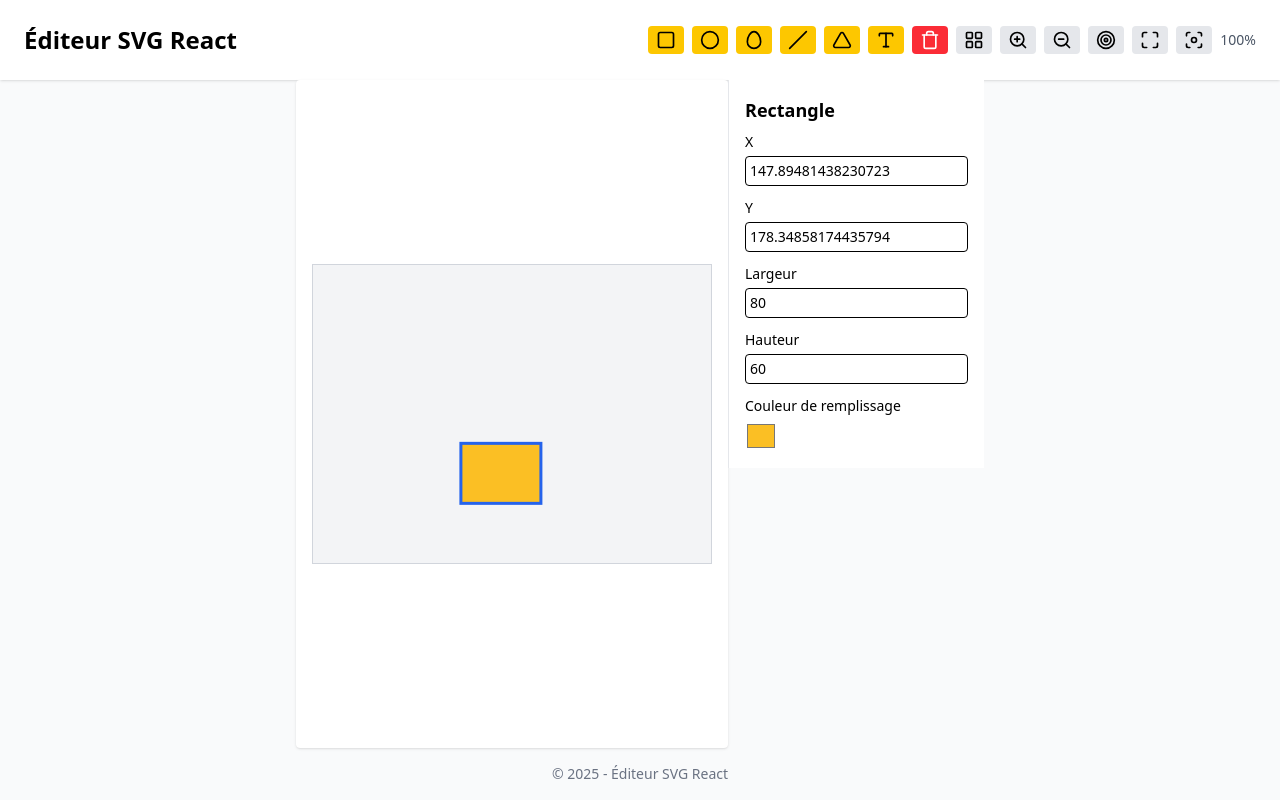
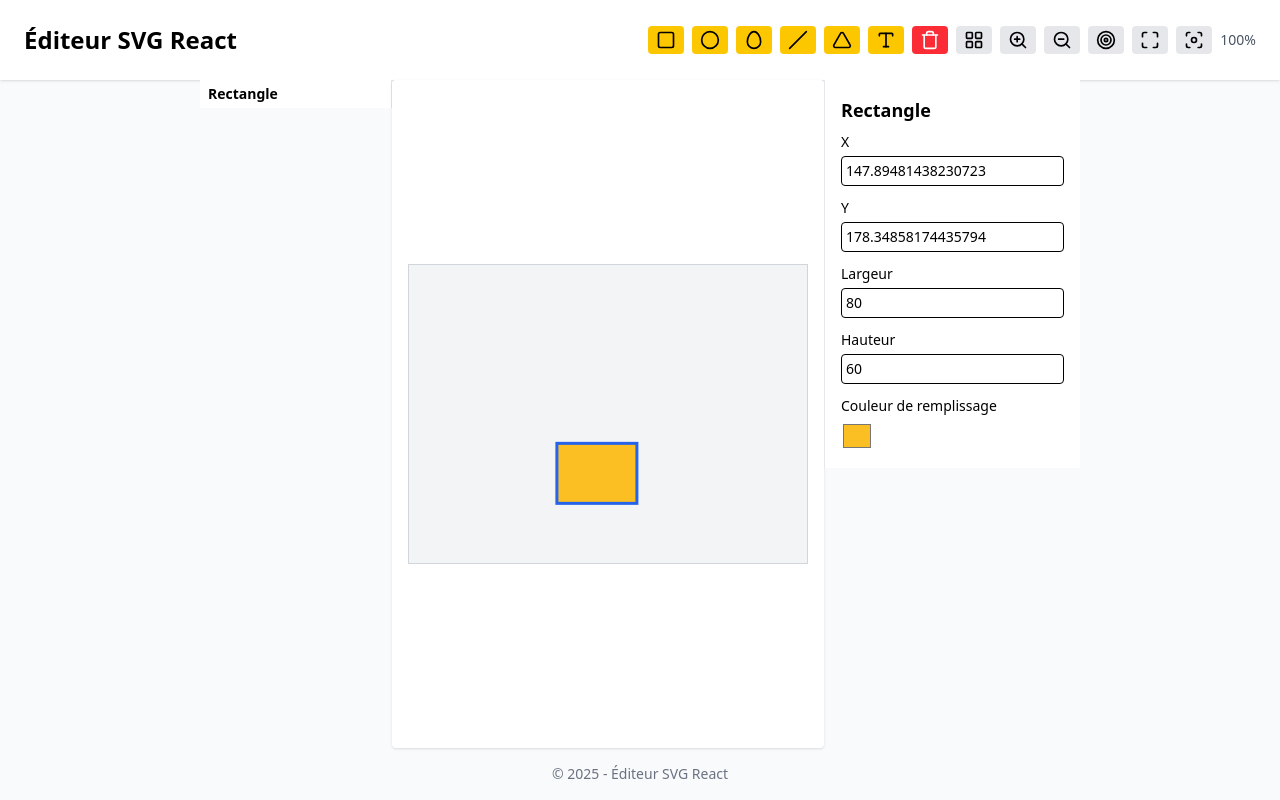
Before and after one commit to jlg-formation/mon-editeur-svg, a React (Vite) app: page / in a window 1280 px wide. Both pictures are taken after a click on the button 666 px from the left and 40 px from the top of the page. Built offline with nearby package versions, Linux system fonts and the light colour scheme.

Commit message:
feat: add outline view and multi-selection
Co-authored-by: OpenAI Codex for JLG <codex@openai.com>

```diff
--- a/src/App.tsx
+++ b/src/App.tsx
@@ -1,17 +1,22 @@
 import { useEffect } from 'react'
 import Toolbar from './features/svg/Toolbar'
 import SvgCanvas from './features/svg/SvgCanvas'
+import OutlinePanel from './features/svg/OutlinePanel'
 import ShapePropertiesPanel from './features/svg/ShapePropertiesPanel'
 import { useSvgStore } from './features/svg/store'
-import { computeFitView, getShapeBounds, getShapesBounds } from './features/svg/utils'
+import {
+  computeFitView,
+  getShapeBounds,
+  getShapesBounds,
+} from './features/svg/utils'
 
 export default function App() {
   const shapes = useSvgStore((s) => s.shapes)
-  const selectedId = useSvgStore((s) => s.selectedId)
+  const selectedIds = useSvgStore((s) => s.selectedIds)
   const setZoom = useSvgStore((s) => s.setZoom)
   const setPan = useSvgStore((s) => s.setPan)
 
-  const selectedShape = shapes.find((s) => s.id === selectedId) || null
+  const selectedShape = shapes.find((s) => s.id === selectedIds[0]) || null
 
   useEffect(() => {
     const handler = (e: KeyboardEvent) => {
@@ -22,7 +27,11 @@ export default function App() {
       } else if (e.shiftKey && e.key === '1') {
         e.preventDefault()
         if (shapes.length > 0) {
-          const { zoom, pan } = computeFitView(getShapesBounds(shapes), 400, 300)
+          const { zoom, pan } = computeFitView(
+            getShapesBounds(shapes),
+            400,
+            300,
+          )
           setZoom(zoom)
           setPan(pan)
         }
@@ -50,6 +59,7 @@ export default function App() {
         <Toolbar />
       </header>
       <main className="flex flex-1 items-stretch justify-center">
+        <OutlinePanel />
         <div className="flex items-center rounded bg-white p-4 shadow">
           <SvgCanvas />
         </div>
--- /dev/null
+++ b/src/features/svg/OutlinePanel.tsx
@@ -0,0 +1,45 @@
+import { useSvgStore } from './store'
+import type { SvgShape } from './types'
+
+const LABELS: Record<SvgShape['type'], string> = {
+  rect: 'Rectangle',
+  circle: 'Cercle',
+  ellipse: 'Ellipse',
+  line: 'Ligne',
+  polygon: 'Polygone',
+  text: 'Texte',
+}
+
+export default function OutlinePanel() {
+  const shapes = useSvgStore((s) => s.shapes)
+  const selectedIds = useSvgStore((s) => s.selectedIds)
+  const toggle = useSvgStore((s) => s.toggleShapeSelection)
+
+  return (
+    <aside
+      aria-label="Outline"
+      className="h-full w-48 overflow-auto border-r border-gray-200 bg-white"
+    >
+      <table className="w-full text-sm">
+        <tbody>
+          {shapes.map((shape) => (
+            <tr key={shape.id} className="border-b last:border-none">
+              <td>
+                <button
+                  onClick={() => toggle(shape.id)}
+                  className={`w-full px-2 py-1 text-left hover:bg-gray-100 ${
+                    selectedIds.includes(shape.id) ? 'font-bold' : ''
+                  }`}
+                >
+                  {shape.type === 'text' && 'text' in shape
+                    ? shape.text
+                    : LABELS[shape.type]}
+                </button>
+              </td>
+            </tr>
+          ))}
+        </tbody>
+      </table>
+    </aside>
+  )
+}
--- a/src/features/svg/ShapePropertiesPanel.tsx
+++ b/src/features/svg/ShapePropertiesPanel.tsx
@@ -3,10 +3,10 @@ import type { SvgRect } from './types'
 
 export default function ShapePropertiesPanel() {
   const shapes = useSvgStore((s) => s.shapes)
-  const selectedId = useSvgStore((s) => s.selectedId)
+  const selectedIds = useSvgStore((s) => s.selectedIds)
   const updateShape = useSvgStore((s) => s.updateShape)
 
-  const selected = shapes.find((s) => s.id === selectedId)
+  const selected = shapes.find((s) => s.id === selectedIds[0])
 
   if (!selected) {
     return (
--- a/src/features/svg/SvgCanvas.tsx
+++ b/src/features/svg/SvgCanvas.tsx
@@ -12,8 +12,8 @@ import { applyZoom } from './utils'
 
 export default function SvgCanvas() {
   const shapes = useSvgStore((s) => s.shapes)
-  const selectedId = useSvgStore((s) => s.selectedId)
-  const selectShape = useSvgStore((s) => s.selectShape)
+  const selectedIds = useSvgStore((s) => s.selectedIds)
+  const toggle = useSvgStore((s) => s.toggleShapeSelection)
   const showGrid = useSvgStore((s) => s.showGrid)
   const zoom = useSvgStore((s) => s.zoom)
   const setZoom = useSvgStore((s) => s.setZoom)
@@ -22,6 +22,7 @@ export default function SvgCanvas() {
 
   const [panning, setPanning] = useState(false)
   const [lastPos, setLastPos] = useState<{ x: number; y: number } | null>(null)
+  const [hoverId, setHoverId] = useState<string | null>(null)
 
   const svgRef = useRef<SVGSVGElement | null>(null)
 
@@ -94,6 +95,8 @@ export default function SvgCanvas() {
           switch (shape.type) {
             case 'rect': {
               const rect = shape as SvgRect
+              const isSelected = selectedIds.includes(rect.id)
+              const isHover = hoverId === rect.id
               return (
                 <rect
                   key={rect.id}
@@ -102,15 +105,19 @@ export default function SvgCanvas() {
                   width={rect.width}
                   height={rect.height}
                   fill={rect.fill}
-                  stroke={rect.id === selectedId ? '#2563eb' : '#444'}
-                  strokeWidth={rect.id === selectedId ? 3 : 1}
-                  onClick={() => selectShape(rect.id)}
+                  stroke={isSelected ? '#2563eb' : isHover ? '#94a3b8' : '#444'}
+                  strokeWidth={isSelected ? 3 : 1}
+                  onMouseEnter={() => setHoverId(rect.id)}
+                  onMouseLeave={() => setHoverId(null)}
+                  onClick={() => toggle(rect.id)}
                   style={{ cursor: 'pointer' }}
                 />
               )
             }
             case 'circle': {
               const c = shape as SvgCircle
+              const isSelected = selectedIds.includes(c.id)
+              const isHover = hoverId === c.id
               return (
                 <circle
                   key={c.id}
@@ -118,15 +125,19 @@ export default function SvgCanvas() {
                   cy={c.y}
                   r={c.radius}
                   fill={c.fill}
-                  stroke={c.id === selectedId ? '#2563eb' : '#444'}
-                  strokeWidth={c.id === selectedId ? 3 : 1}
-                  onClick={() => selectShape(c.id)}
+                  stroke={isSelected ? '#2563eb' : isHover ? '#94a3b8' : '#444'}
+                  strokeWidth={isSelected ? 3 : 1}
+                  onMouseEnter={() => setHoverId(c.id)}
+                  onMouseLeave={() => setHoverId(null)}
+                  onClick={() => toggle(c.id)}
                   style={{ cursor: 'pointer' }}
                 />
               )
             }
             case 'ellipse': {
               const el = shape as SvgEllipse
+              const isSelected = selectedIds.includes(el.id)
+              const isHover = hoverId === el.id
               return (
                 <ellipse
                   key={el.id}
@@ -135,15 +146,19 @@ export default function SvgCanvas() {
                   rx={el.rx}
                   ry={el.ry}
                   fill={el.fill}
-                  stroke={el.id === selectedId ? '#2563eb' : '#444'}
-                  strokeWidth={el.id === selectedId ? 3 : 1}
-                  onClick={() => selectShape(el.id)}
+                  stroke={isSelected ? '#2563eb' : isHover ? '#94a3b8' : '#444'}
+                  strokeWidth={isSelected ? 3 : 1}
+                  onMouseEnter={() => setHoverId(el.id)}
+                  onMouseLeave={() => setHoverId(null)}
+                  onClick={() => toggle(el.id)}
                   style={{ cursor: 'pointer' }}
                 />
               )
             }
             case 'line': {
               const ln = shape as SvgLine
+              const isSelected = selectedIds.includes(ln.id)
+              const isHover = hoverId === ln.id
               return (
                 <line
                   key={ln.id}
@@ -151,9 +166,13 @@ export default function SvgCanvas() {
                   y1={ln.y}
                   x2={ln.x2}
                   y2={ln.y2}
-                  stroke={ln.fill}
-                  strokeWidth={ln.id === selectedId ? 3 : 1}
-                  onClick={() => selectShape(ln.id)}
+                  stroke={
+                    isSelected ? '#2563eb' : isHover ? '#94a3b8' : ln.fill
+                  }
+                  strokeWidth={isSelected ? 3 : 1}
+                  onMouseEnter={() => setHoverId(ln.id)}
+                  onMouseLeave={() => setHoverId(null)}
+                  onClick={() => toggle(ln.id)}
                   style={{ cursor: 'pointer' }}
                 />
               )
@@ -161,20 +180,26 @@ export default function SvgCanvas() {
             case 'polygon': {
               const poly = shape as SvgPolygon
               const points = poly.points.map((p) => `${p.x},${p.y}`).join(' ')
+              const isSelected = selectedIds.includes(poly.id)
+              const isHover = hoverId === poly.id
               return (
                 <polygon
                   key={poly.id}
                   points={points}
                   fill={poly.fill}
-                  stroke={poly.id === selectedId ? '#2563eb' : '#444'}
-                  strokeWidth={poly.id === selectedId ? 3 : 1}
-                  onClick={() => selectShape(poly.id)}
+                  stroke={isSelected ? '#2563eb' : isHover ? '#94a3b8' : '#444'}
+                  strokeWidth={isSelected ? 3 : 1}
+                  onMouseEnter={() => setHoverId(poly.id)}
+                  onMouseLeave={() => setHoverId(null)}
+                  onClick={() => toggle(poly.id)}
                   style={{ cursor: 'pointer' }}
                 />
               )
             }
             case 'text': {
               const t = shape as SvgText
+              const isSelected = selectedIds.includes(t.id)
+              const isHover = hoverId === t.id
               return (
                 <text
                   key={t.id}
@@ -182,7 +207,11 @@ export default function SvgCanvas() {
                   y={t.y}
                   fill={t.fill}
                   fontSize="16"
-                  onClick={() => selectShape(t.id)}
+                  stroke={isSelected ? '#2563eb' : isHover ? '#94a3b8' : 'none'}
+                  strokeWidth={isSelected ? 1 : 0}
+                  onMouseEnter={() => setHoverId(t.id)}
+                  onMouseLeave={() => setHoverId(null)}
+                  onClick={() => toggle(t.id)}
                   style={{ cursor: 'pointer' }}
                 >
                   {t.text}
--- a/src/features/svg/Toolbar.tsx
+++ b/src/features/svg/Toolbar.tsx
@@ -29,7 +29,7 @@ export default function Toolbar() {
   const addPolygon = useSvgStore((s) => s.addPolygon)
   const addText = useSvgStore((s) => s.addText)
   const removeSelected = useSvgStore((s) => s.removeSelected)
-  const selectedId = useSvgStore((s) => s.selectedId)
+  const selectedIds = useSvgStore((s) => s.selectedIds)
   const toggleGrid = useSvgStore((s) => s.toggleGrid)
   const showGrid = useSvgStore((s) => s.showGrid)
   const zoom = useSvgStore((s) => s.zoom)
@@ -38,7 +38,7 @@ export default function Toolbar() {
   const setPan = useSvgStore((s) => s.setPan)
   const shapes = useSvgStore((s) => s.shapes)
 
-  const selectedShape = shapes.find((s) => s.id === selectedId) || null
+  const selectedShape = shapes.find((s) => s.id === selectedIds[0]) || null
 
   return (
     <div className="flex gap-2">
@@ -87,7 +87,7 @@ export default function Toolbar() {
       <button
         className="rounded bg-red-500 px-2 py-1 text-white hover:bg-red-600 disabled:opacity-50"
         onClick={removeSelected}
-        disabled={!selectedId}
+        disabled={selectedIds.length === 0}
         title="Supprimer la sélection"
       >
         <Trash className="h-5 w-5" />
--- a/src/features/svg/store.ts
+++ b/src/features/svg/store.ts
@@ -23,9 +23,9 @@ type SvgActions = {
   addLine: () => void
   addPolygon: () => void
   addText: () => void
-  selectShape: (id: string | null) => void
+  toggleShapeSelection: (id: string) => void
   removeSelected: () => void
-  updateShape: (id: string, patch: Partial<SvgShape>) => void // Ajout
+  updateShape: (id: string, patch: Partial<SvgShape>) => void
   toggleGrid: () => void
   setZoom: (zoom: number) => void
   setPan: (pan: { x: number; y: number }) => void
@@ -33,7 +33,7 @@ type SvgActions = {
 
 const initialDoc: SvgDocument = {
   shapes: [],
-  selectedId: null,
+  selectedIds: [],
 }
 
 export const useSvgStore = create<SvgDocument & SvgUiState & SvgActions>(
@@ -54,7 +54,7 @@ export const useSvgStore = create<SvgDocument & SvgUiState & SvgActions>(
       }
       set((state) => ({
         shapes: [...state.shapes, newRect],
-        selectedId: newRect.id,
+        selectedIds: [newRect.id],
       }))
     },
     addCircle: () => {
@@ -68,7 +68,7 @@ export const useSvgStore = create<SvgDocument & SvgUiState & SvgActions>(
       }
       set((state) => ({
         shapes: [...state.shapes, newCircle],
-        selectedId: newCircle.id,
+        selectedIds: [newCircle.id],
       }))
     },
     addEllipse: () => {
@@ -83,7 +83,7 @@ export const useSvgStore = create<SvgDocument & SvgUiState & SvgActions>(
       }
       set((state) => ({
         shapes: [...state.shapes, newEllipse],
-        selectedId: newEllipse.id,
+        selectedIds: [newEllipse.id],
       }))
     },
     addLine: () => {
@@ -98,7 +98,7 @@ export const useSvgStore = create<SvgDocument & SvgUiState & SvgActions>(
       }
       set((state) => ({
         shapes: [...state.shapes, newLine],
-        selectedId: newLine.id,
+        selectedIds: [newLine.id],
       }))
     },
     addPolygon: () => {
@@ -118,7 +118,7 @@ export const useSvgStore = create<SvgDocument & SvgUiState & SvgActions>(
       }
       set((state) => ({
         shapes: [...state.shapes, newPolygon],
-        selectedId: newPolygon.id,
+        selectedIds: [newPolygon.id],
       }))
     },
     addText: () => {
@@ -132,16 +132,21 @@ export const useSvgStore = create<SvgDocument & SvgUiState & SvgActions>(
       }
       set((state) => ({
         shapes: [...state.shapes, newText],
-        selectedId: newText.id,
+        selectedIds: [newText.id],
       }))
     },
-    selectShape: (id) => set({ selectedId: id }),
+    toggleShapeSelection: (id) =>
+      set((state) => ({
+        selectedIds: state.selectedIds.includes(id)
+          ? state.selectedIds.filter((sid) => sid !== id)
+          : [...state.selectedIds, id],
+      })),
     removeSelected: () => {
-      const { selectedId, shapes } = get()
-      if (!selectedId) return
+      const { selectedIds, shapes } = get()
+      if (selectedIds.length === 0) return
       set({
-        shapes: shapes.filter((s) => s.id !== selectedId),
-        selectedId: null,
+        shapes: shapes.filter((s) => !selectedIds.includes(s.id)),
+        selectedIds: [],
       })
     },
     updateShape: (id, patch) => {
--- a/src/features/svg/types.ts
+++ b/src/features/svg/types.ts
@@ -57,5 +57,5 @@ export type SvgShape =
 
 export interface SvgDocument {
   shapes: SvgShape[]
-  selectedId: string | null
+  selectedIds: string[]
 }
--- a/src/store/history.ts
+++ b/src/store/history.ts
@@ -14,7 +14,7 @@ export interface HistoryActions {
   reset: (doc?: SvgDocument) => void
 }
 
-const emptyDoc: SvgDocument = { shapes: [], selectedId: null }
+const emptyDoc: SvgDocument = { shapes: [], selectedIds: [] }
 
 export const useHistoryStore = create<HistoryState & HistoryActions>((set) => ({
   past: [],
```
Also changed, not shown: src/store/document.ts (+9 -7 lines), 1 other file (tests, documents, lock files or other folders).
